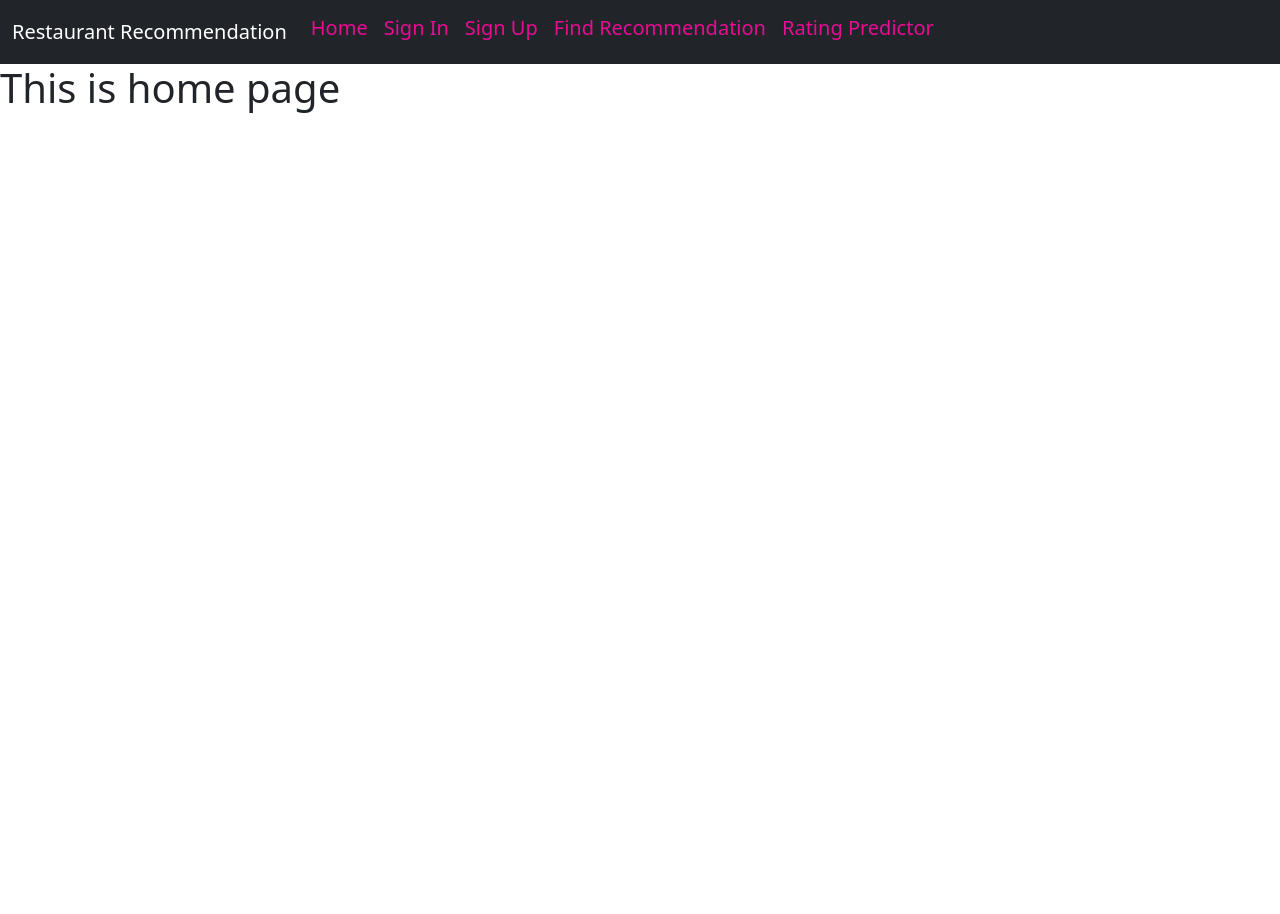
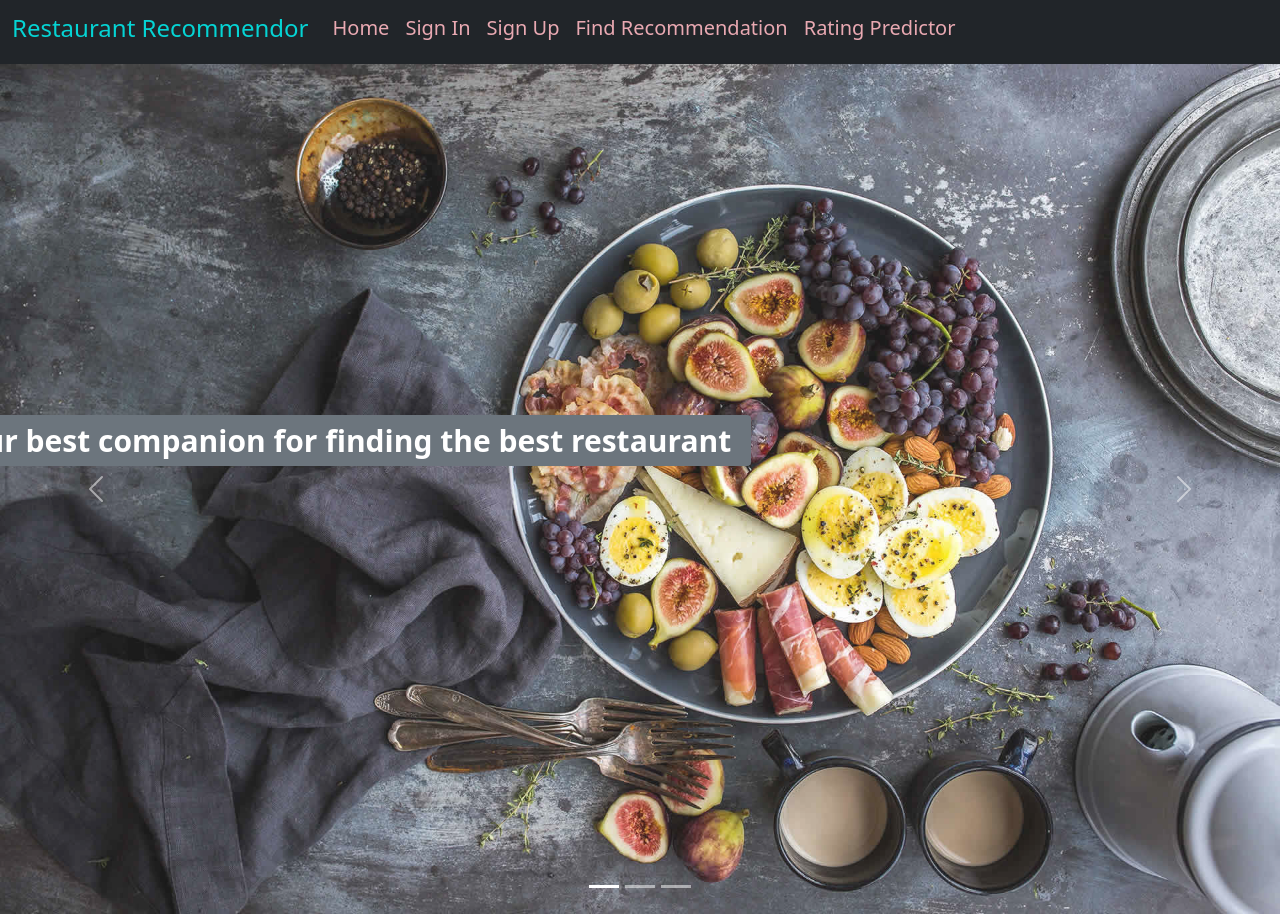
Before and after one commit to Eshan666/Restaurant-Recommendation, a Django app: page / in a window 1280 px wide. Before the commit the page ends 113 px from the top, so only its background shows below. Run offline with Django 3.2, Linux system fonts and the light colour scheme.

Commit message:
designed home page and login page bg

```diff
--- a/restaurant/restaurant/settings.py
+++ b/restaurant/restaurant/settings.py
@@ -121,7 +121,7 @@ USE_TZ = True
 
 STATIC_URL = '/static/'
 
-
+MEDIA_URL = '/images/'
 
 STATICFILES_DIRS = [
 
--- a/restaurant/restaurantapp/templates/restaurantapp/base.html
+++ b/restaurant/restaurantapp/templates/restaurantapp/base.html
@@ -10,7 +10,7 @@
     <link href="https://cdn.jsdelivr.net/npm/bootstrap@5.0.2/dist/css/bootstrap.min.css" rel="stylesheet" integrity="sha384-EVSTQN3/azprG1Anm3QDgpJLIm9Nao0Yz1ztcQTwFspd3yD65VohhpuuCOmLASjC" crossorigin="anonymous">
 
     <title>Restaurant Recommendation</title>
-    <link rel="stylesheet" type="text/css" href="{% static 'restaurantapp/css/main.css' %}">
+    <link rel="stylesheet" type="text/css" href="{% static 'css/main.css' %}">
     <style>
       .greet{
         position: relative;
@@ -19,18 +19,16 @@
       }
       .g1{
 
-        color: rgb(35, 240, 240);
+        color: rgb(5, 212, 212);
       }
-      .g2{
-        color: rgb(233, 12, 148);
 
-      }
     </style>
+
   </head>
   <body>
     <nav class="navbar navbar-expand-lg navbar-dark bg-dark">
         <div class="container-fluid">
-          <a class="navbar-brand" href="#">Restaurant Recommendation</a>
+          <a class="navbar-brand" href="#"><h4 class="g1">Restaurant Recommendor</h4></a>
           <button class="navbar-toggler" type="button" data-bs-toggle="collapse" data-bs-target="#navbarSupportedContent" aria-controls="navbarSupportedContent" aria-expanded="false" aria-label="Toggle navigation">
             <span class="navbar-toggler-icon"></span>
           </button>
--- a/restaurant/restaurantapp/templates/restaurantapp/home.html
+++ b/restaurant/restaurantapp/templates/restaurantapp/home.html
@@ -1,4 +1,56 @@
+
 {% extends 'restaurantapp/base.html'%}
+{% load static %}
 {% block content %}
-<h1>This is home page</h1>
+<style>
+    img{
+        height: 850px;
+        opacity: 0.9;
+    }
+    .info{
+        position:relative;
+        bottom : 400px;
+        right : 300px;
+
+    }
+</style>
+
+<div id="carouselExampleCaptions" class="carousel slide" data-bs-ride="carousel">
+    <div class="carousel-indicators">
+      <button type="button" data-bs-target="#carouselExampleCaptions" data-bs-slide-to="0" class="active" aria-current="true" aria-label="Slide 1"></button>
+      <button type="button" data-bs-target="#carouselExampleCaptions" data-bs-slide-to="1" aria-label="Slide 2"></button>
+      <button type="button" data-bs-target="#carouselExampleCaptions" data-bs-slide-to="2" aria-label="Slide 3"></button>
+    </div>
+    <div class="carousel-inner">
+      <div class="carousel-item active">
+        <img src="{% static 'images/slider-01.jpg'%}" class="d-block w-100" alt="...">
+        <div class="carousel-caption d-none d-md-block">
+        <h1 class="info"><span class="badge bg-secondary ">Your best companion for finding the best restaurant</span></h1>
+
+
+        </div>
+      </div>
+      <div class="carousel-item">
+        <img src="{% static 'images/slider-02.jpg'%}" class="d-block w-100" alt="...">
+        <div class="carousel-caption d-none d-md-block">
+
+            <h1 class="info"><span class="badge bg-secondary">Your best companion for finding the best restaurant</span></h1>
+        </div>
+      </div>
+      <div class="carousel-item">
+        <img src="{% static 'images/slider-03.jpg'%}" class="d-block w-100" alt="...">
+        <div class="carousel-caption d-none d-md-block">
+            <h1 class="info"><span class="badge bg-secondary">Your best companion for finding the best restaurant</span></h1>
+        </div>
+      </div>
+    </div>
+    <button class="carousel-control-prev" type="button" data-bs-target="#carouselExampleCaptions" data-bs-slide="prev">
+      <span class="carousel-control-prev-icon" aria-hidden="true"></span>
+      <span class="visually-hidden">Previous</span>
+    </button>
+    <button class="carousel-control-next" type="button" data-bs-target="#carouselExampleCaptions" data-bs-slide="next">
+      <span class="carousel-control-next-icon" aria-hidden="true"></span>
+      <span class="visually-hidden">Next</span>
+    </button>
+  </div>
 {%endblock%}
--- a/restaurant/restaurantapp/views.py
+++ b/restaurant/restaurantapp/views.py
@@ -86,21 +86,26 @@ def logOutPage(request):
 
 
 def ratingPredictorPage(request):
-    if request.method == "POST":
-        context = {}
-        price = request.POST.get('price')
-        print(price)
+    if request.user.is_authenticated:
 
-        service = request.POST.get('service')
-        print(service)
+        if request.method == "POST":
+            context = {}
+            price = request.POST.get('price')
+            print(price)
 
-        pipeline = joblib.load('pipeline')
-        model = joblib.load('model')
-        prep_data = pipeline.transform([[price,service]])
-        result = model.predict(prep_data)[0]
-        result = round(result, 2)
+            service = request.POST.get('service')
+            print(service)
 
-        context = {'result' : result}
-        return render(request,'restaurantapp/ratingPredictor.html',context)
+            pipeline = joblib.load('pipeline')
+            model = joblib.load('model')
+            prep_data = pipeline.transform([[price,service]])
+            result = model.predict(prep_data)[0]
+            result = round(result, 2)
 
-    return render(request,'restaurantapp/ratingPredictor.html')
+            context = {'result' : result}
+            return render(request,'restaurantapp/ratingPredictor.html',context)
+        return render(request,'restaurantapp/ratingPredictor.html')
+
+    else:
+
+        return redirect('signInPage')
--- /dev/null
+++ b/restaurant/static/css/main.css
@@ -0,0 +1,4 @@
+.g2{
+    color: rgb(233, 169, 178);
+
+  }
```
Also changed, not shown: restaurant/restaurantapp/templates/restaurantapp/signIn.html (+51 -3 lines), restaurant/db.sqlite3, restaurant/restaurantapp/static/restaurantapp/css/main.css (deleted), restaurant/static/images/slider-01.jpg (added), restaurant/static/images/slider-02.jpg (added), restaurant/static/images/slider-03.jpg (added).
